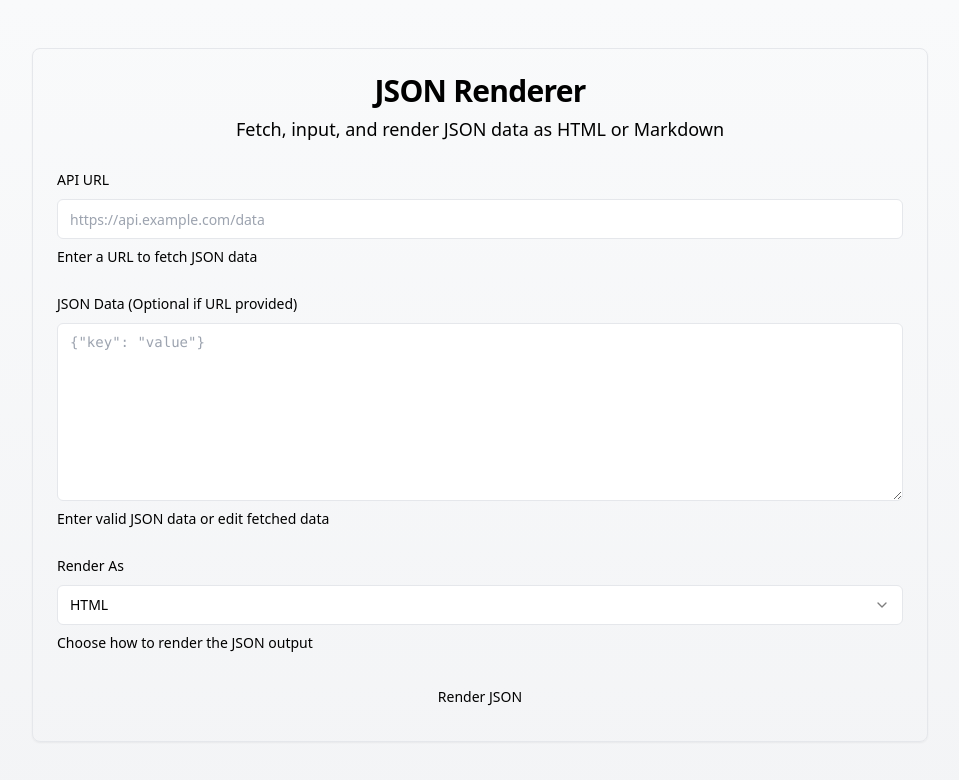
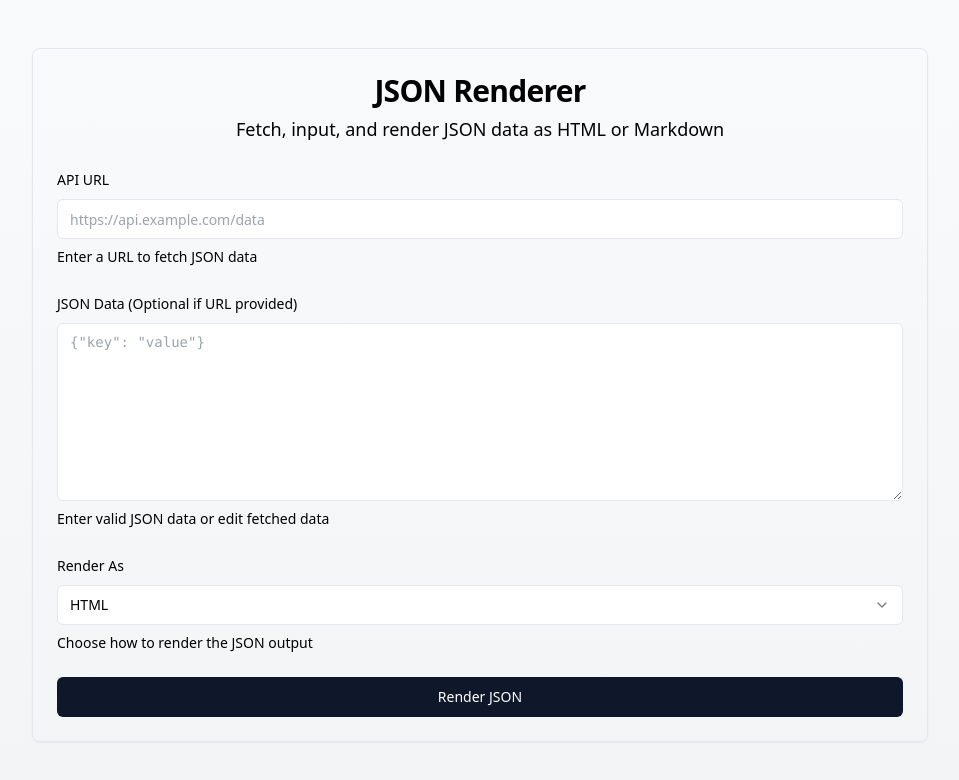
Before and after one commit to tapadar13/json-renderer, a React (Vite) app: page / in a window 1280 px wide. Shown: the top 780 px of the page, without its empty margins (160-1119 px from the left). Built offline with nearby package versions, Linux system fonts and the light colour scheme.

Commit message:
refactor: styled the submit button in JsonForm component

```diff
--- a/src/components/JsonForm.jsx
+++ b/src/components/JsonForm.jsx
@@ -104,7 +104,11 @@ export function JsonForm({ onSubmit, loading, jsonInput, setJsonInput }) {
             </FormItem>
           )}
         />
-        <Button type="submit" className="w-full" disabled={loading}>
+        <Button
+          type="submit"
+          className="w-full bg-slate-900 text-white"
+          disabled={loading}
+        >
           {loading ? "Processing..." : "Render JSON"}
         </Button>
       </form>
```
